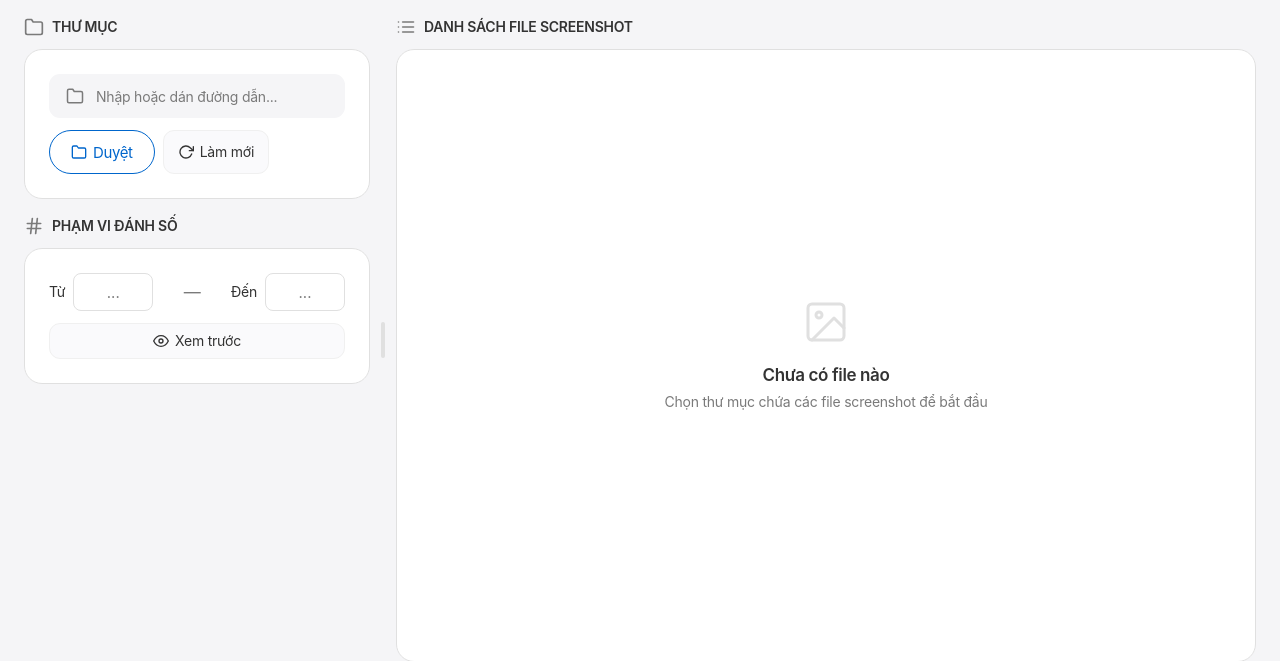
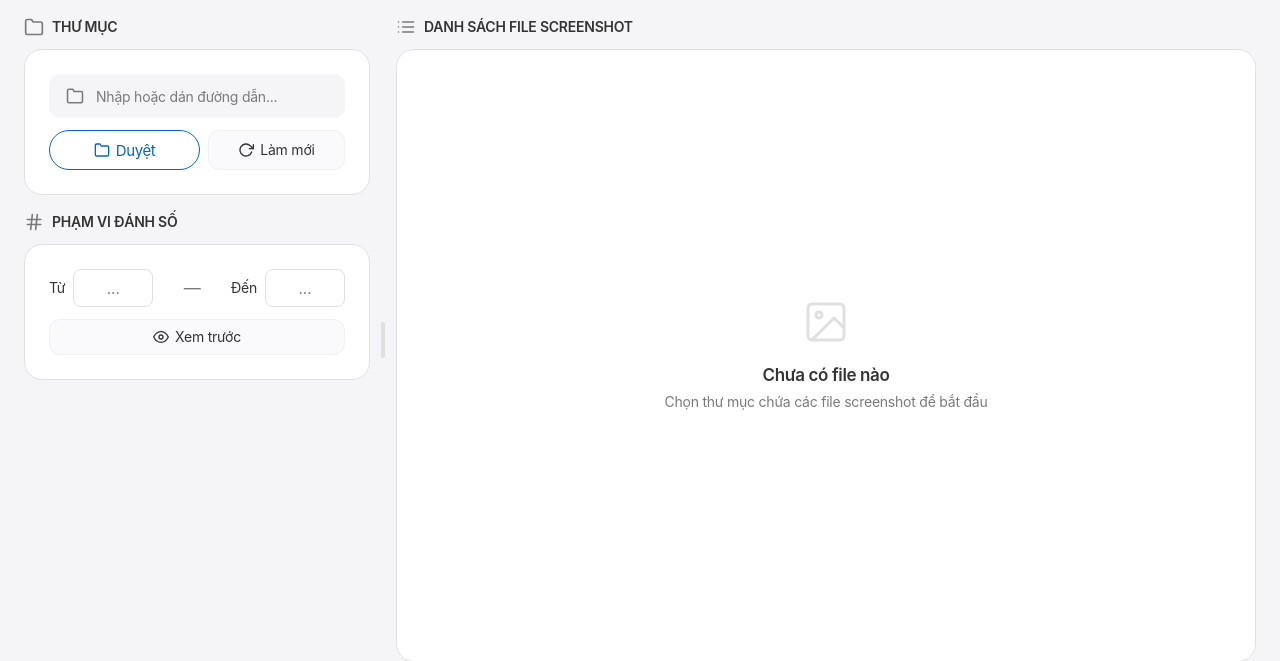
Before and after one commit to trietnguyen2611/Screenshot-Indexing, a Flask app: page / in a window 1280 px wide. Shown: the part 52-713 px from the top of the page. Run offline with Flask 3, Linux system fonts and the light colour scheme.

Commit message:
UI/UX improvement

```diff
--- a/static/style.css
+++ b/static/style.css
@@ -305,6 +305,11 @@ body {
     display: flex;
     gap: var(--space-xs);
     flex-shrink: 0;
+}
+
+.folder-buttons .btn {
+    flex: 1;
+    min-height: 40px;
 }
 
 /* ── Modal ───────────────────────────────────────────────────────── */
```
